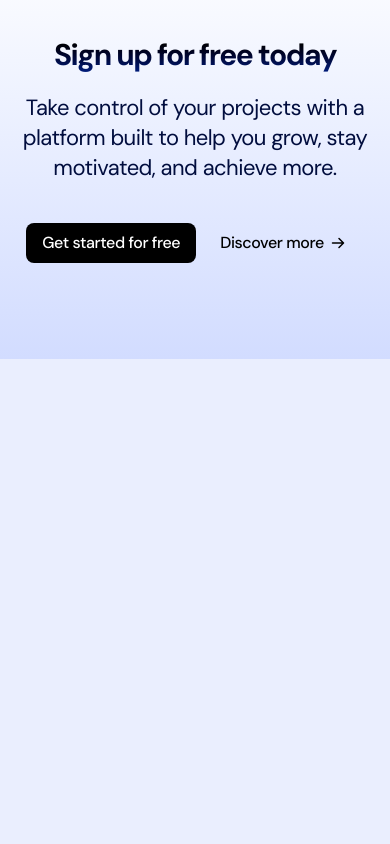
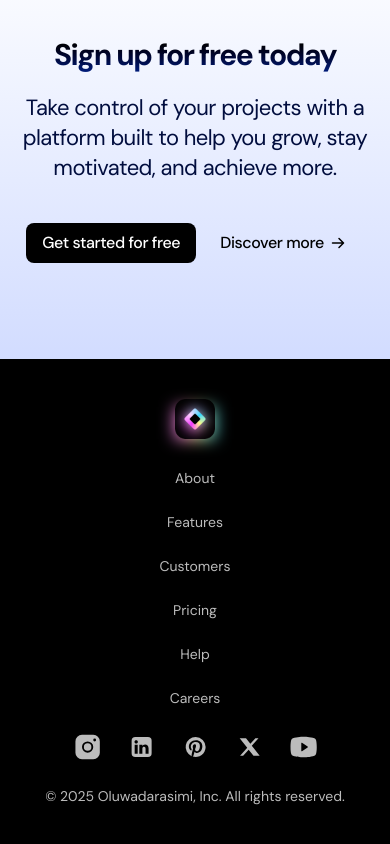
Before and after one commit to Darasimi010/saas-product-landing-page, a Next.js app: page / in a window 390 px wide. Shown: the part 5458-6302 px from the top of the page. Before the commit the page ends 5817 px from the top, so only its background shows below. Built offline with nearby package versions, Linux system fonts and the light colour scheme.

Commit message:
completed the footer section following the mobile-first approach

```diff
--- a/src/app/page.tsx
+++ b/src/app/page.tsx
@@ -1,4 +1,5 @@
 import { CallToAction } from "@/sections/CallToAction";
+import { Footer } from "@/sections/Footer";
 import { Hero } from "@/sections/Hero";
 import { LogoTicker } from "@/sections/LogoTicker";
 import { Pricing } from "@/sections/Pricing";
@@ -16,6 +17,7 @@ export default function Home() {
       <Pricing />
       <Testimonials />
       <CallToAction />
+      <Footer />
     </>
   );
 }
--- /dev/null
+++ b/src/sections/Footer.tsx
@@ -0,0 +1,42 @@
+import logoImage from "@/assets/logosaas.png";
+import Image from "next/image";
+import SocialInsta from "@/icons/SocialInsta";
+import SocialLinkedin from "@/icons/SocialLinkedin";
+import SocialPin from "@/icons/SocialPin";
+import SocialX from "@/icons/SocialX";
+import SocialYoutube from "@/icons/SocialYoutube";
+
+export const Footer = () => {
+  return (
+    <footer className="bg-black text-[#BCBCBC] text-sm py-10 text-center">
+      <div className="container">
+        <div className="inline-flex relative before:content-[''] before:w-full before:top-2 before:bottom-0 before:blur before:bg-[linear-gradient(to_right,#F87BFF,#FB92CF,#FFDD98,#C2F0B1,#2FD8FE)] before:absolute">
+          <Image
+            src={logoImage}
+            alt="Logo image"
+            height={40}
+            className="relative"
+          />
+        </div>
+        <nav className="flex flex-col md:flex-row md:justify-center gap-6 mt-6">
+          <a href="#">About</a>
+          <a href="#">Features</a>
+          <a href="#">Customers</a>
+          <a href="#">Pricing</a>
+          <a href="#">Help</a>
+          <a href="#">Careers</a>
+        </nav>
+        <div className="flex justify-center gap-6 mt-6 text-3xl">
+          <SocialInsta />
+          <SocialLinkedin />
+          <SocialPin />
+          <SocialX />
+          <SocialYoutube />
+        </div>
+        <p className="mt-6">
+          &copy; 2025 Oluwadarasimi, Inc. All rights reserved.
+        </p>
+      </div>
+    </footer>
+  );
+};
```
